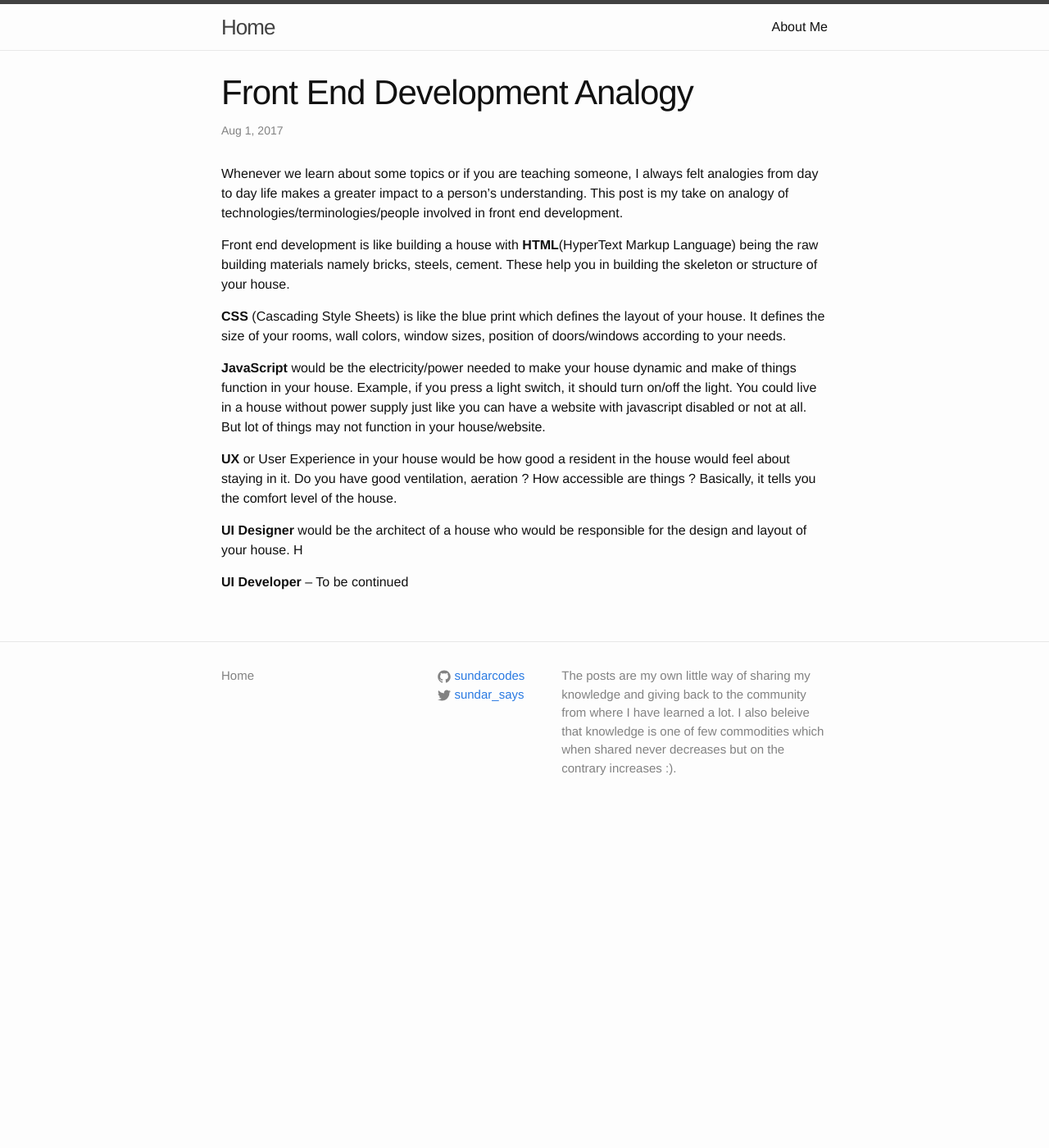
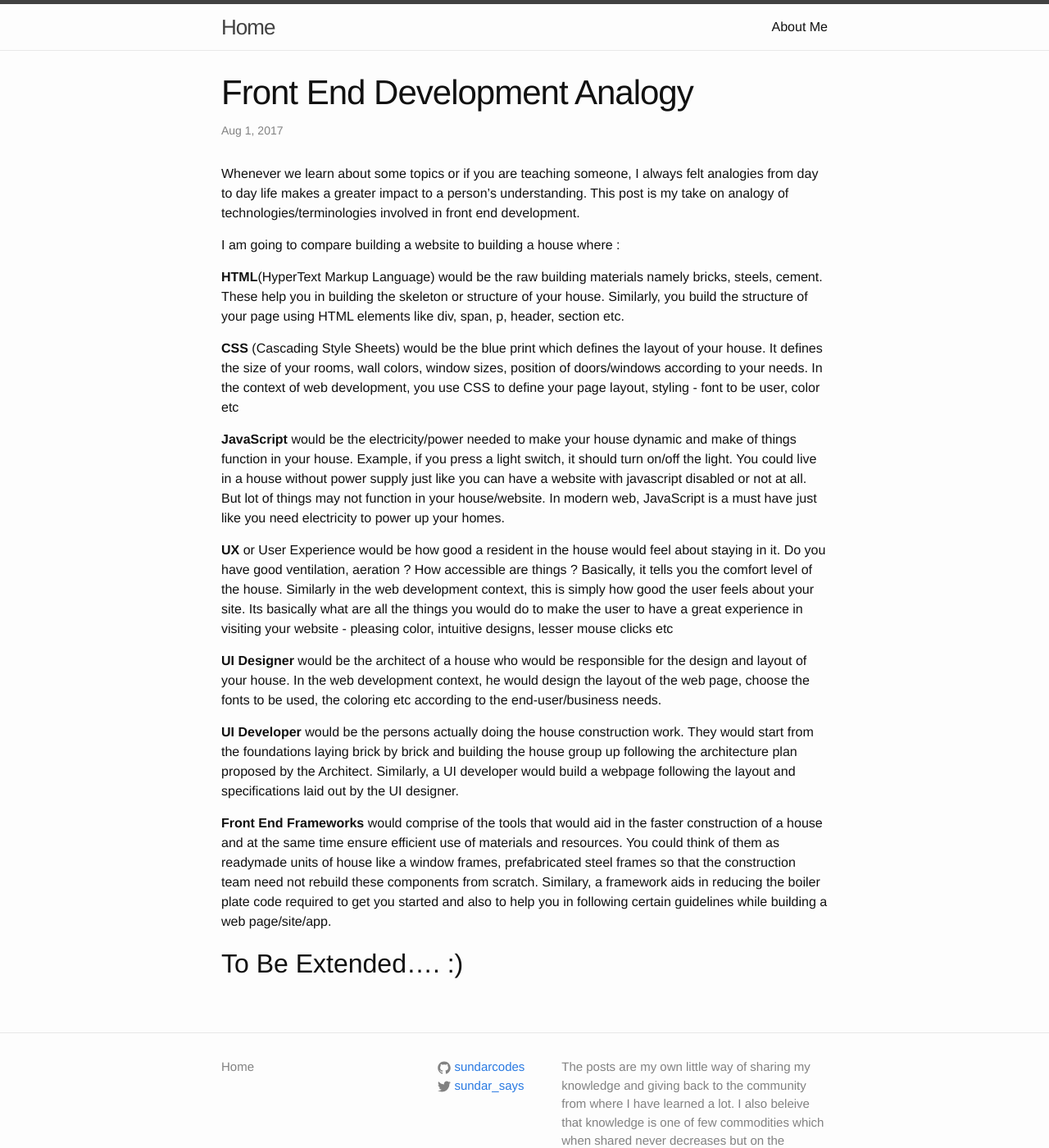
Before and after one commit to sundarcodes/mySite, a Jekyll site: the page built from _posts/2017-08-01-frontend-development-analogy.markdown, in a window 1280 px wide and 1400 px high. Shown: the whole window at 82% size. Built offline with Jekyll 4.4.1, drawn with Linux system fonts in a browser that asks for light colours; comment, search, counter and statistics services are not loaded.

Commit message:
Added few more analogies

```diff
--- a/_posts/2017-08-01-frontend-development-analogy.markdown
+++ b/_posts/2017-08-01-frontend-development-analogy.markdown
@@ -6,16 +6,23 @@ categories: jekyll update
 comments: true
 ---
 
-Whenever we learn about some topics or if you are teaching someone, I always felt analogies from day to day life makes a greater impact to a person's understanding. This post is my take on analogy of technologies/terminologies/people  involved in front end development.
+Whenever we learn about some topics or if you are teaching someone, I always felt analogies from day to day life makes a greater impact to a person's understanding. This post is my take on analogy of technologies/terminologies involved in front end development.
 
-Front end development is like building a house with **HTML**(HyperText Markup Language) being the raw building materials namely bricks, steels, cement. These help you in building the skeleton or structure of your house.
+I am going to compare building a website to building a house where :
 
-**CSS** (Cascading Style Sheets) is like the blue print which defines the layout of your house. It defines the size of your rooms, wall colors, window sizes, position of doors/windows according to your needs.
+**HTML**(HyperText Markup Language) would be the raw building materials namely bricks, steels, cement. These help you in building the skeleton or structure of your house. Similarly, you build the structure of your page using HTML elements like div, span, p, header, section etc.
 
-**JavaScript** would be the electricity/power needed to make your house dynamic and make of things function in your house. Example, if you press a light switch, it should turn on/off the light. You could live in a house without power supply just like you can have a website with javascript disabled or not at all. But lot of things may not function in your house/website.
+**CSS** (Cascading Style Sheets) would be the blue print which defines the layout of your house. It defines the size of your rooms, wall colors, window sizes, position of doors/windows according to your needs. In the context of web development, you use CSS to define your page layout, styling - font to be user, color etc
 
-**UX** or User Experience in your house would be how good a resident in the house would feel about staying in it. Do you have good ventilation, aeration ? How accessible are things ? Basically, it tells you the comfort level of the house.
+**JavaScript** would be the electricity/power needed to make your house dynamic and make of things function in your house. Example, if you press a light switch, it should turn on/off the light. You could live in a house without power supply just like you can have a website with javascript disabled or not at all. But lot of things may not function in your house/website. In modern web, JavaScript is a must have just like you need electricity to power up your homes.
 
-**UI Designer** would be the architect of a house who would be responsible for the design and layout of your house. H
+**UX** or User Experience would be how good a resident in the house would feel about staying in it. Do you have good ventilation, aeration ? How accessible are things ? Basically, it tells you the comfort level of the house. Similarly in the web development context, this is simply how good the user feels about your site. Its basically what are all the things you would do to make the user to have a great experience in visiting your website - pleasing color, intuitive designs, lesser mouse clicks etc
 
-**UI Developer** -- To be continued
+**UI Designer** would be the architect of a house who would be responsible for the design and layout of your house. In the web development context, he would design the layout of the web page, choose the fonts to be used, the coloring etc according to the end-user/business needs.
+
+**UI Developer** would be the persons actually doing the house construction work. They would start from the foundations laying brick by brick and building the house group up following the architecture plan proposed by the Architect. Similarly, a UI developer would build a webpage following the layout and specifications laid out by the UI designer.
+
+**Front End Frameworks** would comprise of the tools that would aid in the faster construction of a house and at the same time ensure efficient use of materials and resources. You could think of them as readymade units of house like a window frames, prefabricated steel frames so that the construction team need not rebuild these components from scratch. Similary, a framework aids in reducing the boiler plate code required to get you started and also to help you in following certain guidelines while building a web page/site/app.
+
+
+## To Be Extended.... :)
```
